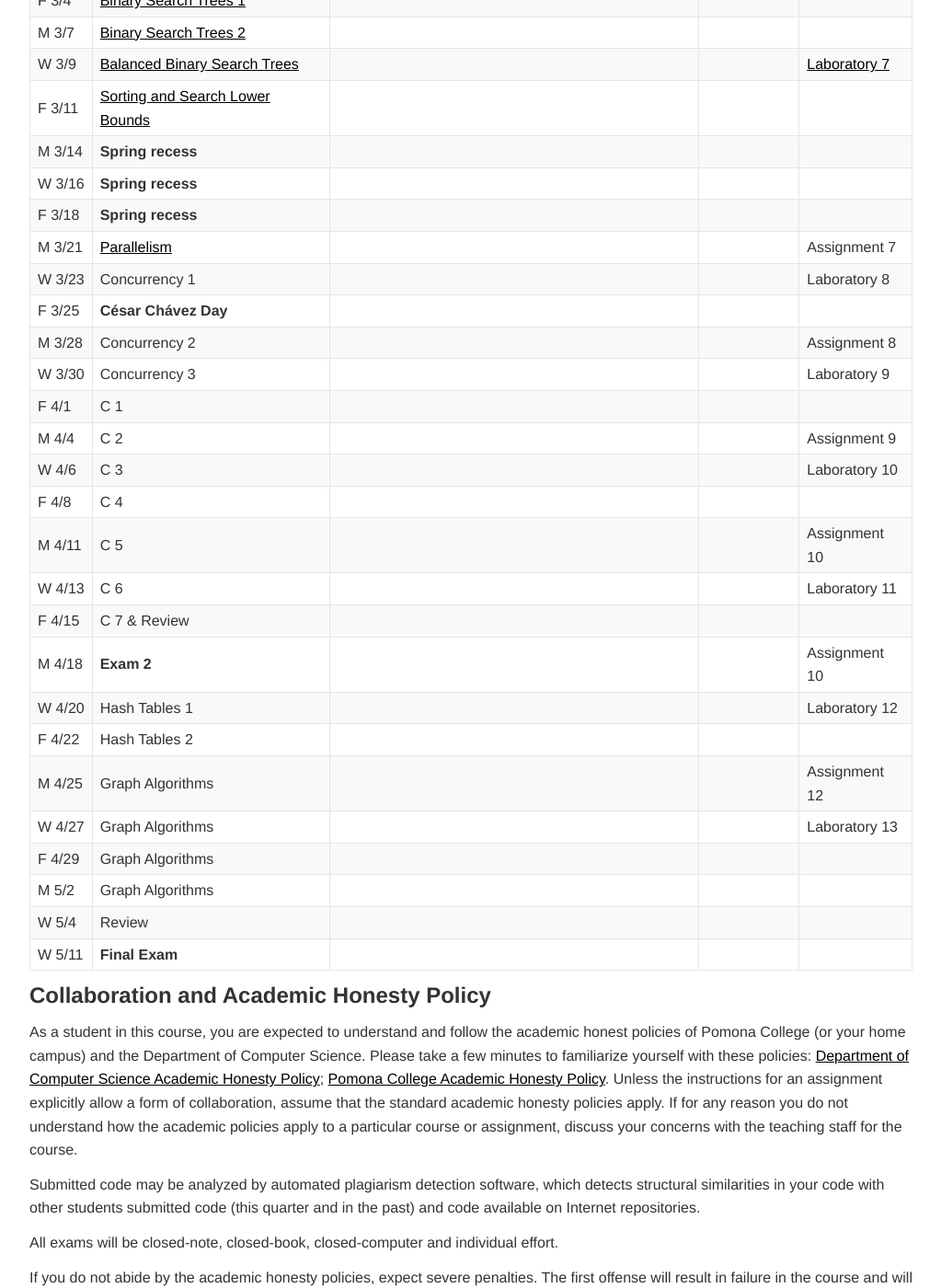
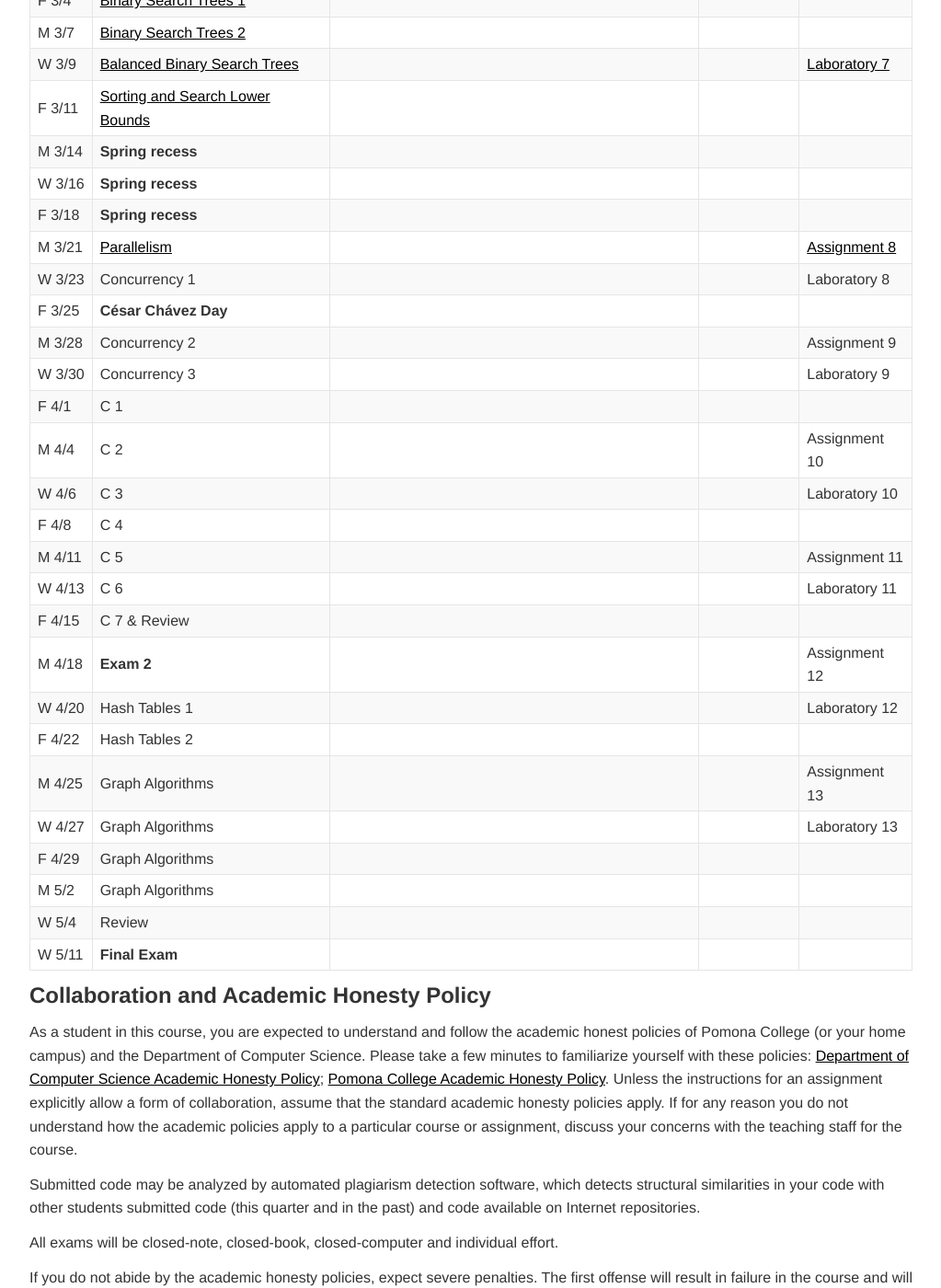
Before and after one commit to jacksonjw12/mbannister.github.io, a Jekyll site: the page built from _teaching/62-s16/index.md, in a window 1280 px wide and 1400 px high, scrolled down 2990 px. Shown: the whole window at 92% size, without its empty margins (128-1151 px from the left). Built offline with Jekyll 4.4.1, drawn with Linux system fonts in a browser that asks for light colours; formulas are drawn with MathJax 3.

Commit message:
Added assignment08 to CS62

```diff
--- a/_teaching/62-s16/index.md
+++ b/_teaching/62-s16/index.md
@@ -119,22 +119,22 @@ F 3/11 | [Sorting and Search Lower Bounds](Lecture21/Lecture21.pdf) |
 M 3/14 | __Spring recess__ |
 W 3/16 | __Spring recess__ |
 F 3/18 | __Spring recess__ |
-M 3/21 | [Parallelism](Lecture22/Lecture22.pdf) | | | Assignment 7 <!-- Week 8 -->
+M 3/21 | [Parallelism](Lecture22/Lecture22.pdf) | | | [Assignment 8](Assignment08/Assignment08.pdf) <!-- Week 8 -->
 W 3/23 | Concurrency 1 | | | Laboratory 8
 F 3/25 | __César Chávez Day__ |
-M 3/28 | Concurrency 2 | | | Assignment 8 <!-- Week 9 -->
+M 3/28 | Concurrency 2 | | | Assignment 9 <!-- Week 9 -->
 W 3/30 | Concurrency 3 | | | Laboratory 9
 F 4/1  | C 1 |
-M 4/4  | C 2 | | | Assignment 9 <!-- Week 10 -->
+M 4/4  | C 2 | | | Assignment 10 <!-- Week 10 -->
 W 4/6  | C 3 | | | Laboratory 10
 F 4/8  | C 4 |
-M 4/11 | C 5 | | | Assignment 10 <!-- Week 11 -->
+M 4/11 | C 5 | | | Assignment 11 <!-- Week 11 -->
 W 4/13 | C 6 | | | Laboratory 11
 F 4/15 | C 7 & Review | <!-- Lecture 15 + 17 = 32 -->
-M 4/18 | __Exam 2__ | | | Assignment 10 <!-- Week 12 -->
+M 4/18 | __Exam 2__ | | | Assignment 12 <!-- Week 12 -->
 W 4/20 | Hash Tables 1 | | | Laboratory 12
 F 4/22 | Hash Tables 2 |
-M 4/25 | Graph Algorithms | | | Assignment 12 <!-- Week 13 -->
+M 4/25 | Graph Algorithms | | | Assignment 13 <!-- Week 13 -->
 W 4/27 | Graph Algorithms | | | Laboratory 13
 F 4/29 | Graph Algorithms |
 M 5/2  | Graph Algorithms | <!-- Week 14 -->
```
Also changed, not shown: 1 other file.
